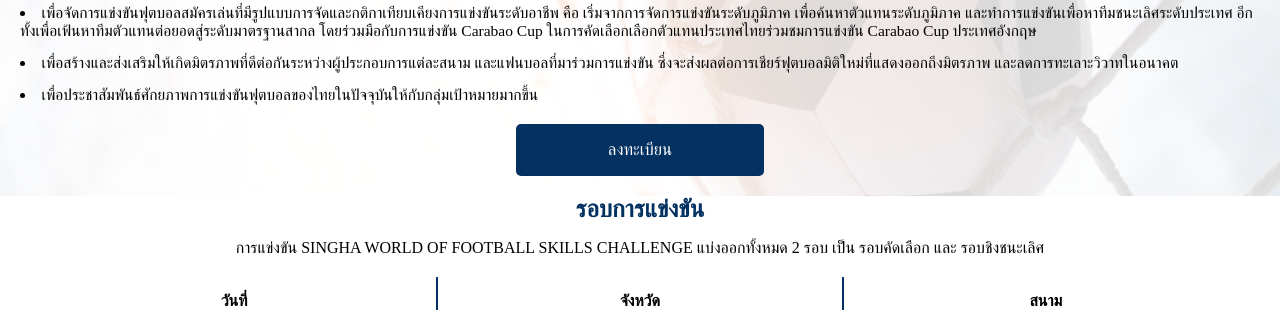
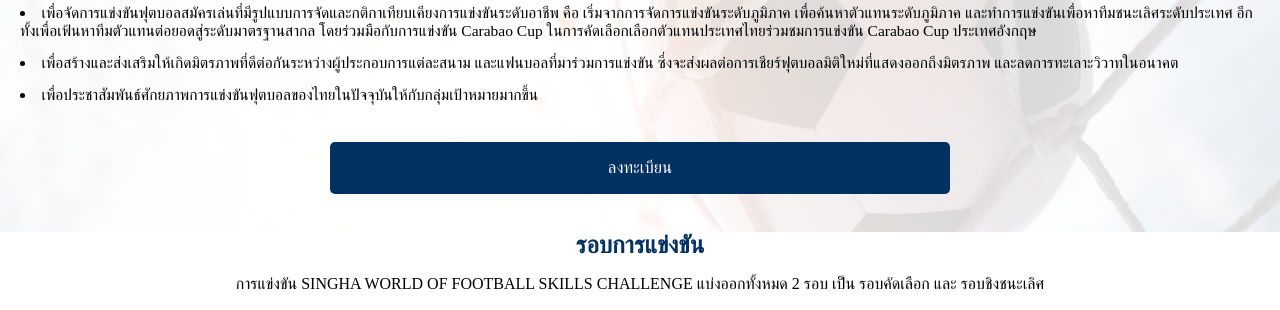
Before and after one commit to zvcx22545/chelsea-web, a plain HTML site: page index.html in a window 1280 px wide. Shown: the part 450-760 px from the top of the page. Drawn offline with nearby package versions, Linux system fonts and the light colour scheme; some packages are replaced by stand-ins of ours; a script that the page names is missing; a web font is replaced by a local one.

Commit message:
Fixed .left-contents btn

```diff
--- a/css/style.css
+++ b/css/style.css
@@ -62,7 +62,7 @@
 .left-contents a {
   display: flex;
   justify-content: center;
-  width: cover;
+  width: auto;
   padding: 1rem;
 }
 
@@ -709,7 +709,16 @@ i {
     align-items: center;
     margin: 0 auto;
   }
+  .left-contents a {
+    /* display: flex; */
+    /* justify-content: center; */
+    margin: 0 auto;
+    width: 50%;
+  }
+  .left-contents btn{
 
+    padding: 0 10rem;
+  }
   .imagLeft {
     display: none;
   }
```
